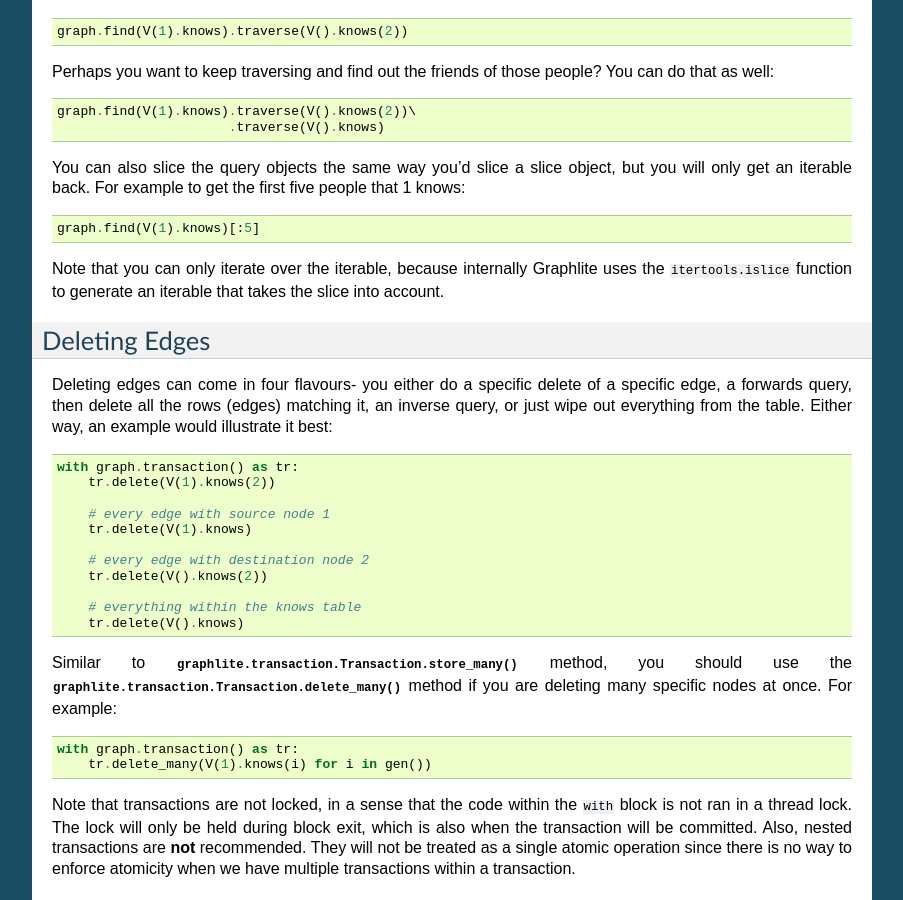
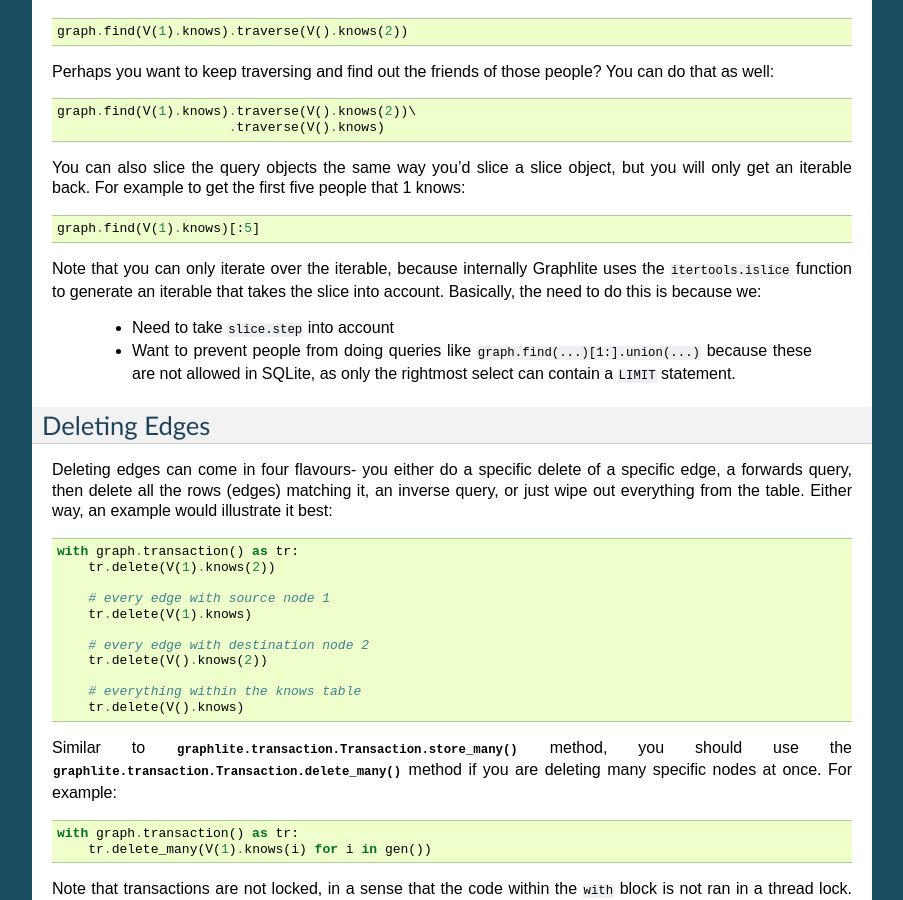
Before and after one commit to eugene-eeo/graphlite, a Sphinx documentation site: the page built from docs/usage.rst, in a window 1280 px wide and 900 px high, scrolled down 1462 px. Shown: the whole window, without its empty margins (198-1101 px from the left). Built offline with Sphinx 7.4.7, drawn with Linux system fonts in a browser that asks for light colours.

Commit message:
update docs [skip ci]

```diff
--- a/docs/usage.rst
+++ b/docs/usage.rst
@@ -128,7 +128,14 @@ first five people that 1 knows:
 
 Note that you can only iterate over the iterable, because internally
 Graphlite uses the ``itertools.islice`` function to generate an
-iterable that takes the slice into account.
+iterable that takes the slice into account. Basically, the need to
+do this is because we:
+
+ - Need to take ``slice.step`` into account
+ - Want to prevent people from doing queries like
+   ``graph.find(...)[1:].union(...)`` because these are not allowed
+   in SQLite, as only the rightmost select can contain a ``LIMIT``
+   statement.
 
 --------------
 Deleting Edges
```
